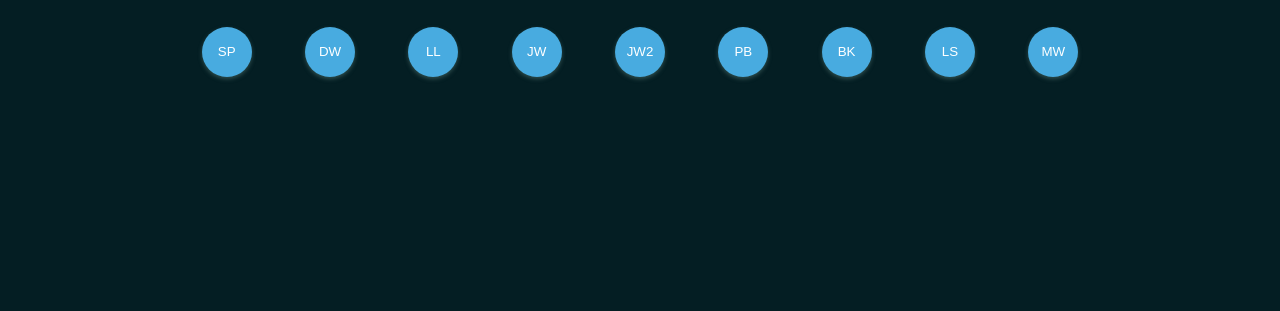
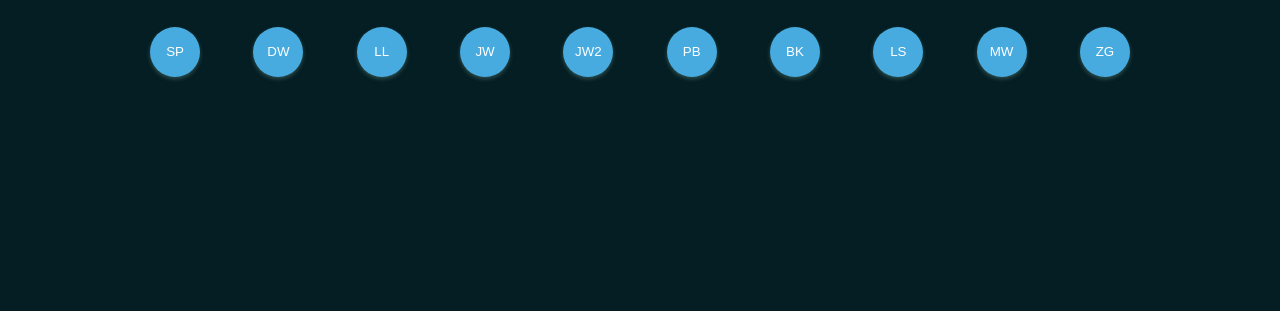
Before and after one commit to Donna-Smee/HBD, a plain HTML site: page index.html in a window 1280 px wide. Shown: the top 311 px of the page. Drawn offline with Linux system fonts and the light colour scheme.

Commit message:
Added another person button

```diff
--- a/index.html
+++ b/index.html
@@ -21,6 +21,7 @@
             <button class="circle middle person" value="BK">BK</button>
             <button class="circle middle person" value="LS">LS</button>
             <button class="circle middle person" value="MW">MW</button>
+            <button class="circle middle person" value="ZG">ZG</button>
         </div>
 
         <div class="container">
```
